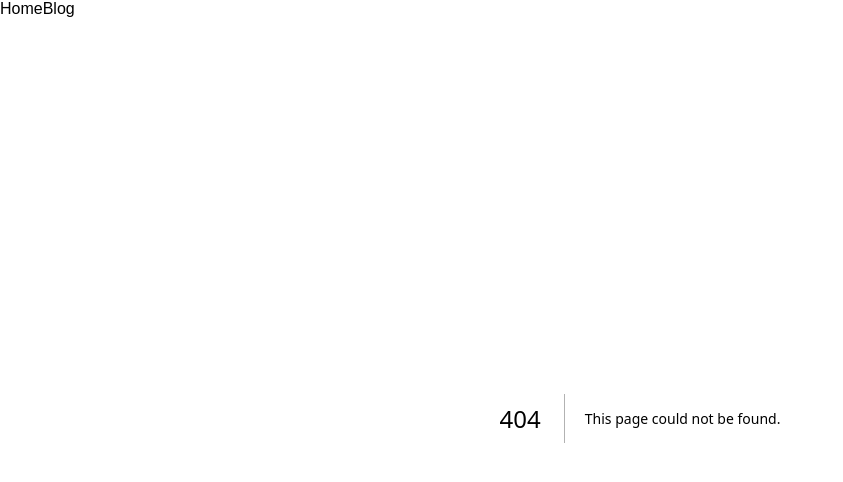
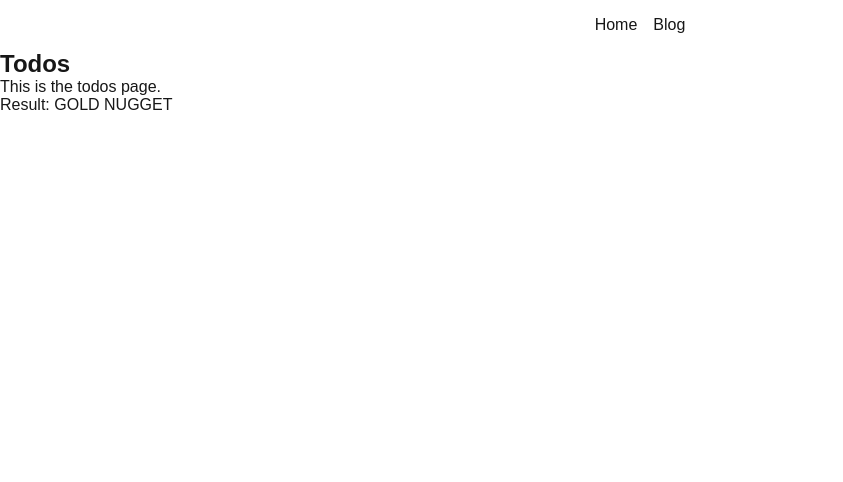
Before and after one commit to losrobbos/next-ts-starter-demo, a Next.js app: page /todos in a window 1280 px wide. Before the commit this address had no page. Shown: the top 482 px of the page, without its empty margins (0-843 px from the left). Built offline with nearby package versions, Linux system fonts and the light colour scheme.

Commit message:
Added static site generation + HTTP streaming with Suspense

```diff
--- a/src/app/globals.css
+++ b/src/app/globals.css
@@ -30,6 +30,13 @@ body {
   margin: 0;
 }
 
+nav {
+  padding: 1em;
+  display: flex;
+  justify-content: center;
+  gap: 1em;
+}
+
 a {
   color: inherit;
   text-decoration: none;
--- a/src/app/layout.tsx
+++ b/src/app/layout.tsx
@@ -26,7 +26,6 @@ export default function RootLayout({
   return (
     <html lang="en">
       <body className={`${geistSans.variable} ${geistMono.variable}`}>
-        {/* <nav><span>Home</span><span>About</span></nav> */}
         <nav>
           <Link href="/">Home</Link>
           <Link href="/blog">Blog</Link>
--- /dev/null
+++ b/src/app/todos/page.tsx
@@ -0,0 +1,22 @@
+import TodoList from "@/components/TodoList";
+import { Suspense } from "react";
+
+export default async function TodosPage() {
+
+  return (
+    <section>
+      <h1>Todos</h1>
+      <p>This is the todos page.</p>
+      {/* HTTP Streaming mit Suspend */}
+      {/* Component wird auf dem Server parallel gerendert und wird im selben HTTP Request nachgeschickt
+        => dadurch kann der Seiten-Aufbau beschleunigt werden, da der Client nicht warten muss,
+          bis das initiale layout gerendert ist, bevor die nachzuladenden Daten angefragt werden.
+      */}
+      <Suspense fallback={<p>Loading todos...</p>}>
+        {/* "HTML" Fragment => wird parallel zu dieser Page gerendert und ausgeliefert, wenn verfügbar */}
+        <TodoList />
+      </Suspense>
+    </section>
+  )
+
+}
--- /dev/null
+++ b/src/components/TodoList.tsx
@@ -0,0 +1,10 @@
+export default async function TodoList() {
+
+  const result: string = await new Promise(resolve => setTimeout(() => resolve("GOLD NUGGET"), 3000)); // Simulate data fetching delay
+
+  return (
+    <section>
+      <label>Result: {result}</label>
+    </section>
+  );
+}
```
Also changed, not shown: src/app/blog/[id]/page.tsx (+12 -0 lines).
